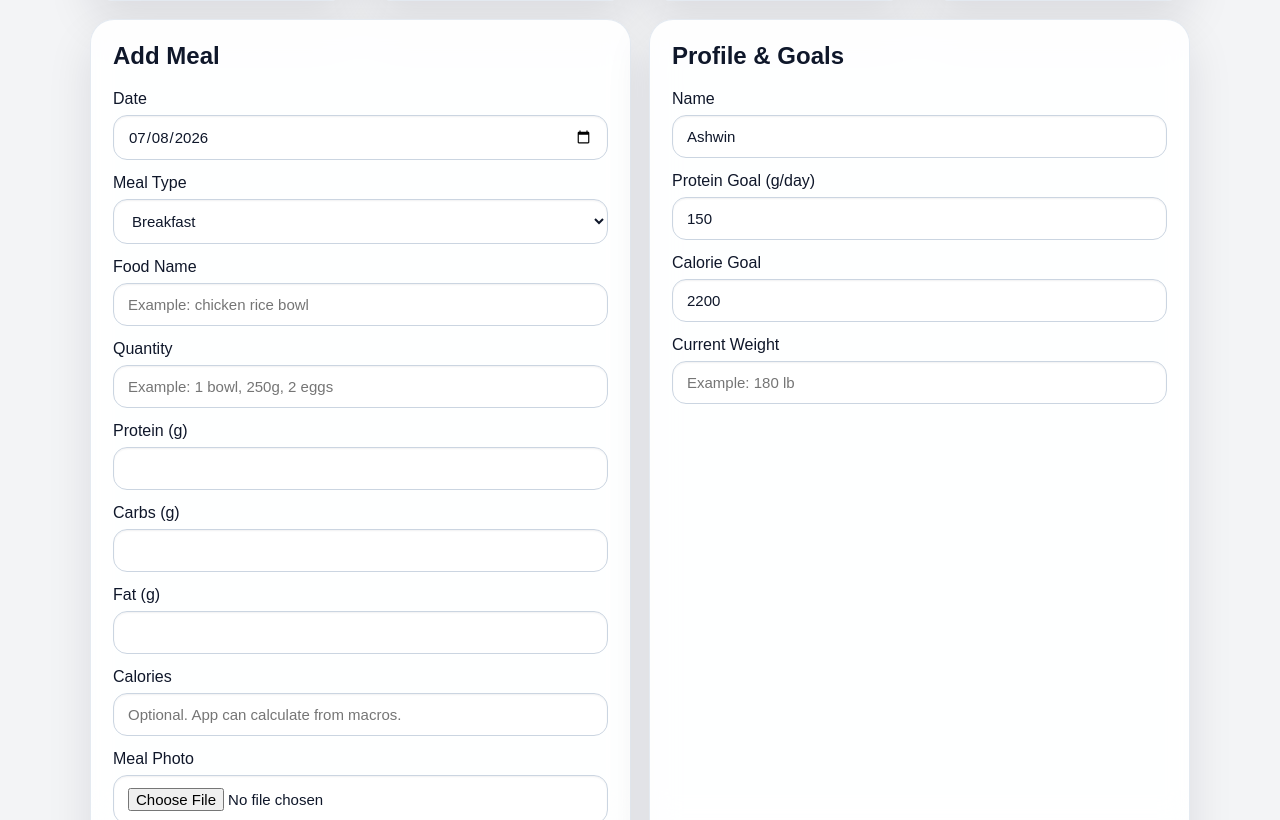
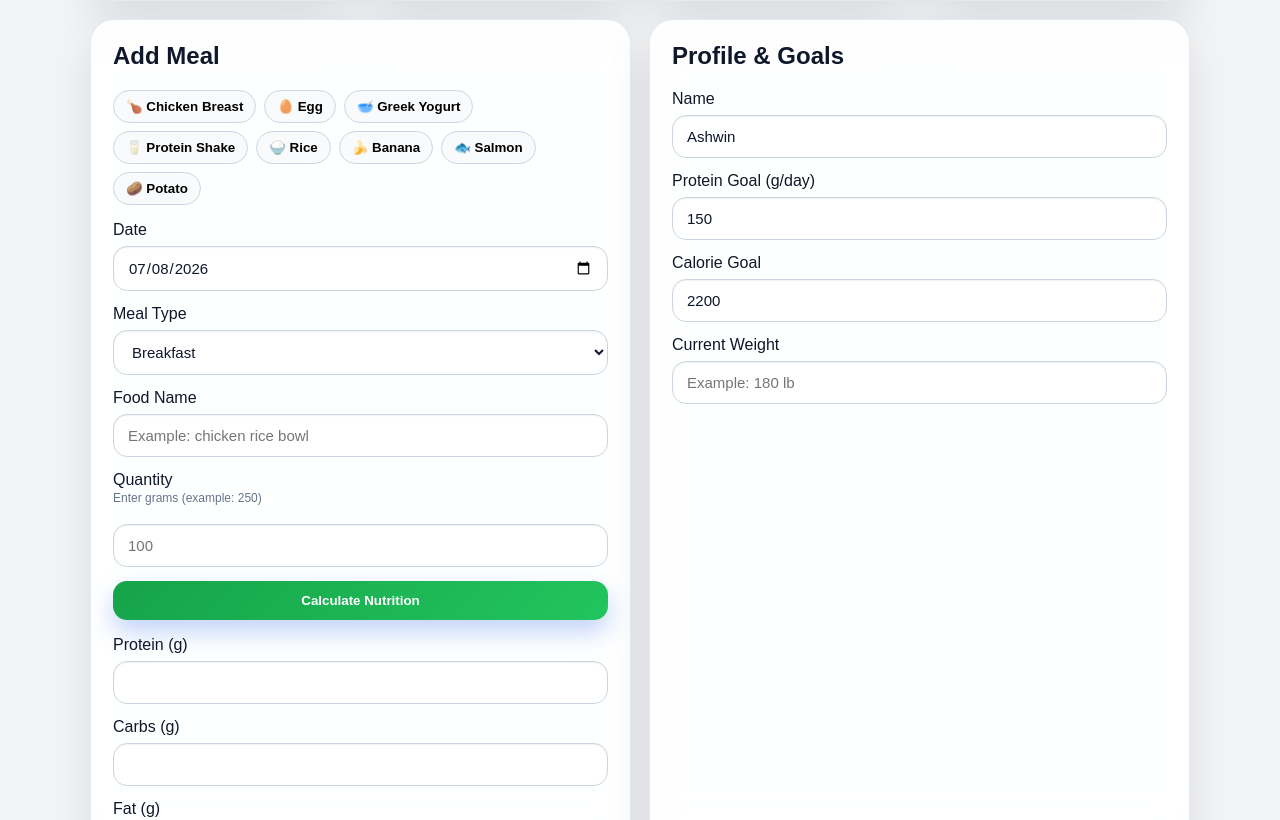
Before and after one commit to ashwinchandwani/nutrition-tracker, a React (Vite) app: page / in a window 1280 px wide. Shown: the part 557-1377 px from the top of the page. Built offline with nearby package versions, Linux system fonts and the light colour scheme.

Commit message:
Add nutirition calculation engine

```diff
--- a/src/App.jsx
+++ b/src/App.jsx
@@ -38,6 +38,137 @@ function App() {
     calories: "",
     notes: ""
   });
+
+  const quickFoods = [
+  {
+    emoji: "🍗",
+    name: "Chicken Breast",
+    servingSize: 100,
+    unit: "g",
+    protein: 31,
+    carbs: 0,
+    fat: 3.6,
+    calories: 165,
+    fiber: 0,
+    sugar: 0,
+    sodium: 74,
+    calcium: 15,
+    iron: 1,
+    potassium: 256
+  },
+  {
+    emoji: "🥚",
+    name: "Egg",
+    servingSize: 1,
+    unit: "egg",
+    protein: 6,
+    carbs: 0.6,
+    fat: 5,
+    calories: 72,
+    fiber: 0,
+    sugar: 0.4,
+    sodium: 71,
+    calcium: 28,
+    iron: 0.9,
+    potassium: 69
+  },
+  {
+    emoji: "🥣",
+    name: "Greek Yogurt",
+    servingSize: 100,
+    unit: "g",
+    protein: 10,
+    carbs: 3.6,
+    fat: 0.4,
+    calories: 59,
+    fiber: 0,
+    sugar: 3.2,
+    sodium: 36,
+    calcium: 110,
+    iron: 0,
+    potassium: 141
+  },
+  {
+    emoji: "🥛",
+    name: "Protein Shake",
+    servingSize: 1,
+    unit: "scoop",
+    protein: 25,
+    carbs: 3,
+    fat: 2,
+    calories: 130,
+    fiber: 1,
+    sugar: 1,
+    sodium: 160,
+    calcium: 120,
+    iron: 1,
+    potassium: 180
+  },
+  {
+    emoji: "🍚",
+    name: "Rice",
+    servingSize: 100,
+    unit: "g",
+    protein: 2.7,
+    carbs: 28,
+    fat: 0.3,
+    calories: 130,
+    fiber: 0.4,
+    sugar: 0.1,
+    sodium: 1,
+    calcium: 10,
+    iron: 0.2,
+    potassium: 35
+  },
+  {
+    emoji: "🍌",
+    name: "Banana",
+    servingSize: 1,
+    unit: "medium",
+    protein: 1.3,
+    carbs: 27,
+    fat: 0.3,
+    calories: 105,
+    fiber: 3.1,
+    sugar: 14.4,
+    sodium: 1,
+    calcium: 6,
+    iron: 0.3,
+    potassium: 422
+  },
+  {
+    emoji: "🐟",
+    name: "Salmon",
+    servingSize: 100,
+    unit: "g",
+    protein: 22,
+    carbs: 0,
+    fat: 12,
+    calories: 208,
+    fiber: 0,
+    sugar: 0,
+    sodium: 59,
+    calcium: 9,
+    iron: 0.3,
+    potassium: 363
+  },
+  {
+    emoji: "🥔",
+    name: "Potato",
+    servingSize: 100,
+    unit: "g",
+    protein: 2,
+    carbs: 17,
+    fat: 0.1,
+    calories: 77,
+    fiber: 2.2,
+    sugar: 0.8,
+    sodium: 6,
+    calcium: 12,
+    iron: 0.8,
+    potassium: 425
+  }
+];
 
   const [photo, setPhoto] = useState("");
   const [chatInput, setChatInput] = useState("");
@@ -86,6 +217,73 @@ function App() {
     },
     [mealsForDate]
   );
+
+
+  function selectQuickFood(food) {
+  setForm({
+    ...form,
+    foodName: food.name,
+    quantity: String(food.servingSize),
+    protein: food.protein,
+    carbs: food.carbs,
+    fat: food.fat,
+    calories: food.calories,
+    fiber: food.fiber,
+    sugar: food.sugar,
+    sodium: food.sodium,
+    calcium: food.calcium,
+    iron: food.iron,
+    potassium: food.potassium
+  });
+}
+
+  function calculateNutritionFromFoodName() {
+  const searchText = form.foodName.trim().toLowerCase();
+
+  if (searchText === "") {
+    alert("Enter a food name first.");
+    return;
+  }
+
+  const matchedFood = quickFoods.find(function (food) {
+    return (
+      food.name.toLowerCase().includes(searchText) ||
+      searchText.includes(food.name.toLowerCase())
+    );
+  });
+
+  if (!matchedFood) {
+    alert(
+      "Food not found in the current library. Try Chicken Breast, Egg, Rice, Greek Yogurt, Protein Shake, Banana, Salmon, or Potato."
+    );
+    return;
+  }
+
+  const quantity = Number(form.quantity || matchedFood.servingSize);
+
+  if (!quantity || quantity <= 0) {
+    alert("Enter a valid quantity.");
+    return;
+  }
+
+  const scaleFactor = quantity / matchedFood.servingSize;
+
+  setForm({
+    ...form,
+    foodName: matchedFood.name,
+    quantity: String(quantity),
+    protein: (matchedFood.protein * scaleFactor).toFixed(1),
+    carbs: (matchedFood.carbs * scaleFactor).toFixed(1),
+    fat: (matchedFood.fat * scaleFactor).toFixed(1),
+    calories: Math.round(matchedFood.calories * scaleFactor),
+    fiber: (matchedFood.fiber * scaleFactor).toFixed(1),
+    sugar: (matchedFood.sugar * scaleFactor).toFixed(1),
+    sodium: Math.round(matchedFood.sodium * scaleFactor),
+    calcium: Math.round(matchedFood.calcium * scaleFactor),
+    iron: (matchedFood.iron * scaleFactor).toFixed(1),
+    potassium: Math.round(matchedFood.potassium * scaleFactor)
+  });
+}
 
   function handlePhotoUpload(event) {
     const file = event.target.files[0];
@@ -403,7 +601,32 @@ function App() {
         >
           <div style={cardStyle}>
             <h2>Add Meal</h2>
-
+            <div
+              style={{
+                display: "flex",
+                flexWrap: "wrap",
+                gap: "8px",
+                marginBottom: "16px"
+              }}
+            >
+              {quickFoods.map((food) => (
+                <button
+                  key={food.name}
+                  type="button"
+                  onClick={() => selectQuickFood(food)}
+                  style={{
+                    background: "#f8fafc",
+                    border: "1px solid #cbd5e1",
+                    borderRadius: "999px",
+                    padding: "8px 12px",
+                    cursor: "pointer",
+                    fontWeight: "600"
+                  }}
+                >
+                  {food.emoji} {food.name}
+                </button>
+              ))}
+            </div>
             <label>Date</label>
             <input
               style={inputStyle}
@@ -439,14 +662,38 @@ function App() {
             />
 
             <label>Quantity</label>
+            <p
+              style={{
+                fontSize: "12px",
+                color: "#64748b",
+                marginTop: "2px",
+                marginBottom: "12px"
+              }}
+            >
+              Enter grams (example: 250)
+            </p>
+
             <input
               style={inputStyle}
               value={form.quantity}
-              placeholder="Example: 1 bowl, 250g, 2 eggs"
+              placeholder="100"
               onChange={function (event) {
                 setForm({ ...form, quantity: event.target.value });
               }}
             />
+
+            <button
+              type="button"
+              onClick={calculateNutritionFromFoodName}
+              style={{
+                ...buttonStyle,
+                width: "100%",
+                marginBottom: "16px",
+                background: "linear-gradient(135deg,#16a34a,#22c55e)"
+              }}
+            >
+              Calculate Nutrition
+            </button>
 
             <label>Protein (g)</label>
             <input
```
